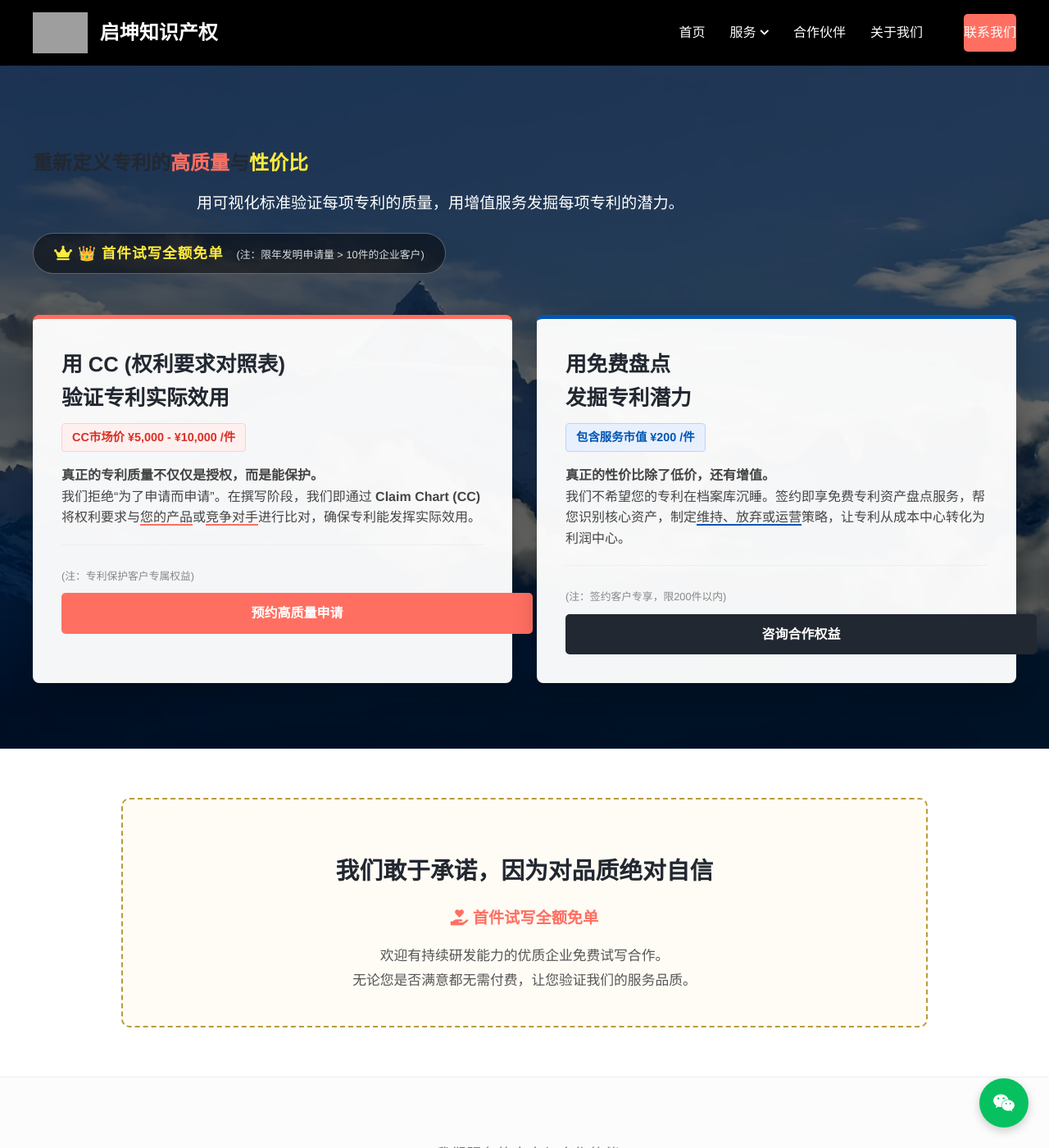
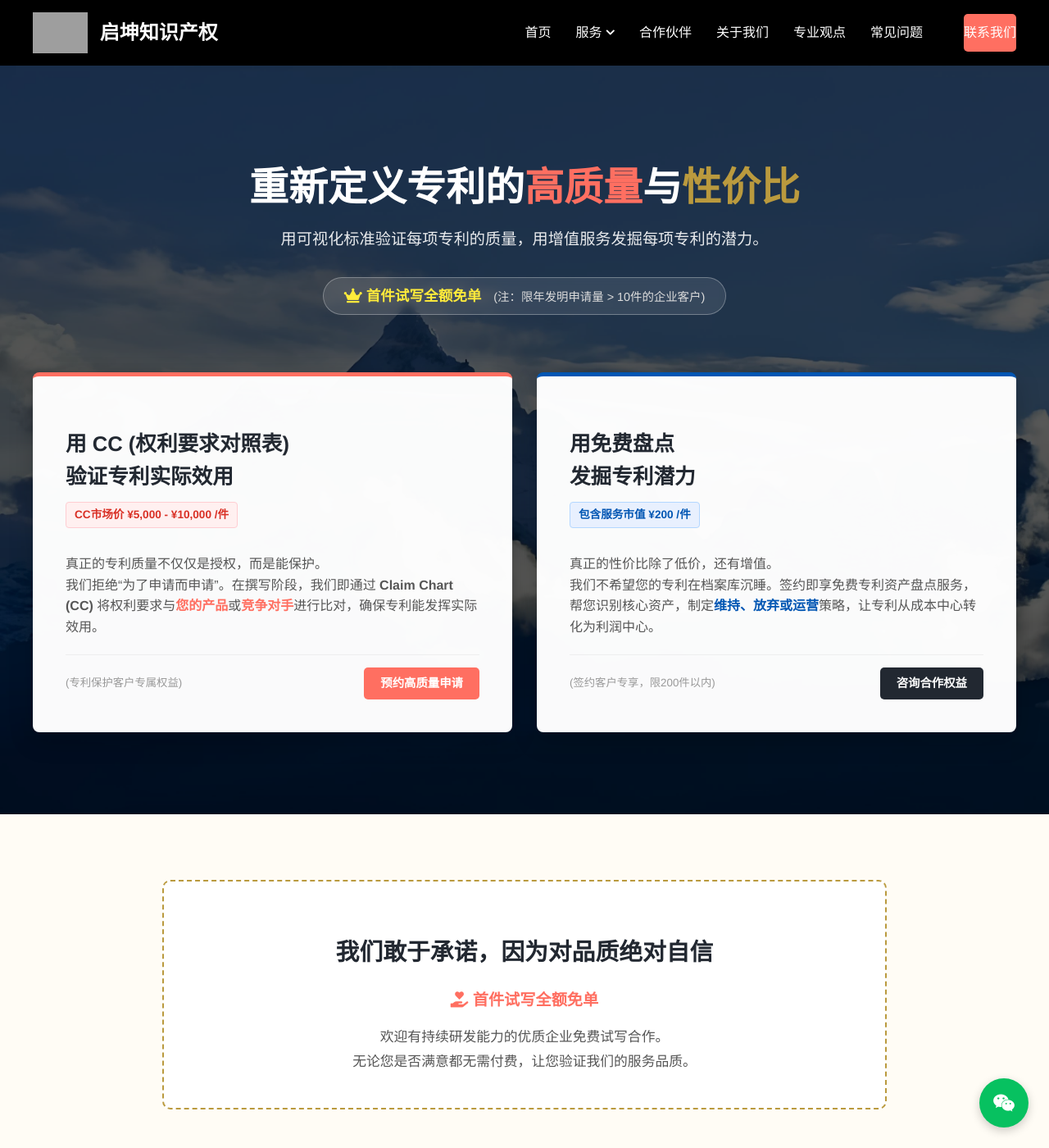
Before and after one commit to inventmain/qikunip, a Jekyll site: the page index-1.html, which Jekyll copies as it is, in a window 1280 px wide and 1400 px high. Shown: the whole window at 82% size. Built offline with Jekyll 4.4.1, drawn with Linux system fonts in a browser that asks for light colours; some of the changed text lies outside the part shown; grey boxes are pictures that could not be loaded.

Commit message:
Update index-1.html

```diff
--- a/index-1.html
+++ b/index-1.html
@@ -3,16 +3,17 @@
 <head>
     <meta charset="UTF-8">
     <meta name="viewport" content="width=device-width, initial-scale=1.0">
-    <meta name="description" content="启坤专家团队，提供高价值专利申请与免费专利盘点服务。首件试写全额免单，赠送Claim Chart，重新定义专利的高质量与性价比。">
-    <meta name="keywords" content="高价值专利, 专利盘点, 专利代理, 启坤, Claim Chart, 专利申请, 专利免费盘点">
+    <meta name="description" content="启坤专家团队，提供全生命周期的专利价值管理服务。首件试写全额免单，赠送Claim Chart，重新定义专利的高质量与性价比。">
+    <meta name="keywords" content="高价值专利, 专利盘点, 专利代理, 启坤, Claim Chart, 专利申请, 专利投资">
     <title>启坤知识产权 - 重新定义专利高质量与性价比</title>
     <link rel="icon" href="https://user-assets.sxlcdn.com/images/1191000/FrjHVpeHT7qVJm905hWVKcg62gZx.jpeg">
     <link rel="stylesheet" href="https://cdnjs.cloudflare.com/ajax/libs/font-awesome/5.15.4/css/all.min.css">
     <style>
+        /* --- 1. 原有样式完全保留 --- */
         :root {
-            --primary-color: #0056b3; /* 蓝色：代表专业、资产 */
-            --secondary-color: #ba9a3e; /* 金色：代表价值、性价比 */
-            --cta-color: #ff6f61; /* 红/橙色：代表进攻、高质量、行动 */
+            --primary-color: #0056b3;
+            --secondary-color: #ba9a3e;
+            --cta-color: #ff6f61;
             --dark-color: #222831;
             --light-color: #ffffff;
             --gray-color: #f4f4f4;
@@ -41,32 +42,79 @@
         .dropdown-menu a { display: block; padding: 10px 20px; color: var(--light-color); white-space: nowrap; }
         .dropdown-menu a:hover { background-color: rgba(255, 255, 255, 0.1); }
 
-        /* 按钮通用样式 */
         .btn-main { background: var(--cta-color); color: var(--light-color); padding: 12px 30px; border-radius: 5px; text-decoration: none; font-weight: bold; display: inline-block; transition: background 0.3s; border: none; cursor: pointer; }
         .btn-main:hover { background: #e65a4c; }
         .nav-contact-btn { padding: 12px 40px; margin-left: 20px; border-radius: 5px; background: var(--cta-color); color: var(--light-color); font-weight: bold; text-decoration: none; white-space: nowrap; transition: background .3s; }
         .nav-contact-btn:hover { background: #e65a4c; }
 
-        /* Hero Section 样式优化 */
         .section-bg { position: relative; background-size: cover; background-position: center; color: var(--light-color); }
-        .section-bg::before { content: ''; position: absolute; top: 0; left: 0; right: 0; bottom: 0; background-color: rgba(0, 0, 0, 0.6); z-index: 1; }
+        .section-bg::before { content: ''; position: absolute; top: 0; left: 0; right: 0; bottom: 0; background-color: rgba(0, 0, 0, 0.65); z-index: 1; } /* 稍微加深遮罩以突出文字 */
         .section-bg > .container { position: relative; z-index: 2; }
+        .section-bg h1, .section-bg h2, .section-bg .subtitle { color: var(--light-color); }
 
-        /* 信任承诺版块 */
-        .trust-promise-section { background: #fff; padding: 60px 0; border-bottom: 1px solid #eee; }
-        .trust-box { border: 2px dashed var(--secondary-color); padding: 40px; border-radius: 10px; text-align: center; background: #fffcf5; max-width: 900px; margin: 0 auto; }
+        /* Hero 基础样式调整，适应新内容 */
+        .hero { padding: 80px 0 100px 0; text-align: center; } /* 底部留白给卡片 */
+        .hero h1 { font-size: 3em; margin-bottom: 20px; line-height: 1.2; }
+        .hero .subtitle { font-size: 1.2em; max-width: 800px; margin: 0 auto 30px auto; font-weight: 300; opacity: 0.9; }
 
-        /* 通用板块样式 */
-        .logo-wall-section { padding: 60px 0; background-color: #fcfcfc; }
+        /* --- 2. 新增：Hero区域专用样式 (保持简洁) --- */
+        .hero-tag {
+            display: inline-block;
+            background: rgba(255, 255, 255, 0.1);
+            border: 1px solid rgba(255, 255, 255, 0.3);
+            padding: 8px 25px;
+            border-radius: 50px;
+            margin-bottom: 50px;
+            backdrop-filter: blur(5px);
+        }
+
+        /* Hero内部的双卡片 Grid */
+        .hero-grid {
+            display: grid;
+            grid-template-columns: repeat(auto-fit, minmax(350px, 1fr));
+            gap: 30px;
+            text-align: left; /* 卡片内部左对齐 */
+            margin-top: 20px;
+        }
+
+        /* Hero 卡片样式 (基于 service-card 微调) */
+        .hero-card {
+            background: rgba(255, 255, 255, 0.98);
+            padding: 40px;
+            border-radius: 8px;
+            box-shadow: 0 10px 30px rgba(0,0,0,0.2);
+            color: var(--dark-color);
+            position: relative;
+            transition: transform 0.3s ease;
+        }
+        .hero-card:hover { transform: translateY(-5px); }
+        .hero-card h2 { text-align: left; font-size: 1.6em; margin-bottom: 10px; color: var(--dark-color); }
+        .hero-card p { color: #555; margin-bottom: 20px; font-size: 1em; }
+
+        /* 价值标签样式 */
+        .value-tag {
+            display: inline-block;
+            padding: 4px 10px;
+            border-radius: 4px;
+            font-size: 0.85em;
+            font-weight: bold;
+            margin-bottom: 15px;
+        }
+
+        /* --- 3. 后续板块复用原有样式类 --- */
+        .logo-wall-section { padding: 60px 0; background-color: var(--light-color); }
         .logo-wall-section h3 { text-align: center; font-style: italic; color: #777; margin-bottom: 40px; font-weight: normal; }
         .logo-wall { overflow: hidden; position: relative; }
         .logo-slider { display: flex; width: fit-content; }
         .logo-slider.row-1 { animation: scroll-left 40s linear infinite; }
         .logo-slider.row-2 { animation: scroll-right 40s linear infinite; }
-        .logo-slider img { height: 60px; margin: 0 40px; filter: grayscale(100%); opacity: 0.6; transition: all 0.3s ease; }
-        .logo-slider img:hover { filter: grayscale(0%); opacity: 1; }
+        .logo-slider img { height: 70px; margin: 0 40px; filter: grayscale(30%); opacity: 0.85; transition: all 0.3s ease; }
+        .logo-slider img:hover { filter: grayscale(0%); opacity: 1; transform: scale(1.1); }
         @keyframes scroll-left { 0% { transform: translateX(0); } 100% { transform: translateX(-50%); } }
         @keyframes scroll-right { 0% { transform: translateX(-50%); } 100% { transform: translateX(0); } }
+
+        .trust-section { padding: 80px 0; background: #fffcf5; border-bottom: 1px solid #eee; }
+        .trust-content { max-width: 800px; margin: 0 auto; text-align: center; border: 2px dashed var(--secondary-color); padding: 40px; border-radius: 10px; background: #fff; }
 
         .team-section { background: var(--gray-color); padding: 80px 0; }
         .main-partners-grid { display: grid; grid-template-columns: repeat(auto-fit, minmax(400px, 1fr)); gap: 40px; margin-top: 40px; }
@@ -80,15 +128,17 @@
         .partner-card-simple { background: var(--light-color); padding: 25px; border-radius: 8px; box-shadow: 0 2px 8px rgba(0,0,0,0.06); }
         .partner-card-simple h3 { font-size: 1.3em; margin-top: 0; margin-bottom: 5px; }
         .partner-card-simple .title { font-size: 0.9em; color: var(--primary-color); font-weight: bold; margin-left: 8px; }
+        .partner-card-simple p { font-size: 0.95em; color: #444; margin-bottom: 0; }
 
         .final-cta { padding: 80px 0; background: var(--dark-color); color: var(--light-color); text-align: center; }
-        .final-cta h2 { color: var(--light-color); margin-bottom: 10px; }
+        .final-cta h2 { color: var(--light-color); }
 
         footer { background-color: var(--footer-bg); color: #ccc; padding: 40px 0; text-align: center; font-size: 14px; }
+        footer p { margin: 5px 0; }
         footer a { color: #ccc; text-decoration: none; }
         footer a:hover { text-decoration: underline; }
 
-        /* 移动端菜单 */
+        /* Mobile Nav & Responsive */
         .nav-toggle { display: none; background: none; border: none; cursor: pointer; padding: 10px; }
         .nav-toggle .hamburger { display: block; width: 25px; height: 2px; background-color: var(--light-color); position: relative; transition: transform 0.3s ease; }
         .nav-toggle .hamburger::before, .nav-toggle .hamburger::after { content: ''; position: absolute; left: 0; width: 100%; height: 2px; background-color: var(--light-color); transition: top 0.3s ease, bottom 0.3s ease, transform 0.3s ease; }
@@ -106,15 +155,21 @@
             .nav-links > li { margin: 15px 0; width: 100%; }
             .nav-links a.nav-contact-btn { margin: 20px 0 0 0; text-align: center; display: block; }
             .dropdown-menu { position: static; display: none; background: #111; box-shadow: none; padding-left: 15px;}
+            .dropdown:hover .dropdown-menu { display: block; }
         }
         @media (max-width: 768px) {
             h2 { font-size: 1.8em; }
+            .hero { padding: 60px 0; }
+            .hero h1 { font-size: 2em; }
             .hero-grid { grid-template-columns: 1fr; }
-            .main-partners-grid { grid-template-columns: 1fr; }
-            .trust-box { padding: 20px; }
+            .trust-content { padding: 20px; }
+            .main-partners-grid { grid-template-columns: 1fr; gap: 20px; }
+            .partner-card .header { flex-direction: column; text-align: center; }
+            .partner-card .header img { margin-right: 0; margin-bottom: 15px; }
+            .logo-slider img { height: 45px; margin: 0 20px; }
         }
 
-        /* 客服悬浮窗 & 弹窗 */
+        /* Contact Modal & Floating Button */
         .floating-contact-btn { position: fixed; right: 25px; bottom: 25px; z-index: 1050; }
         .floating-contact-btn button { background: #07C160; border: none; border-radius: 50%; width: 60px; height: 60px; box-shadow: 0 4px 12px rgba(0,0,0,0.2); color: var(--light-color); font-size: 24px; display: flex; align-items: center; justify-content: center; cursor: pointer; transition: background-color 0.3s; }
         .floating-contact-btn button:hover { background: #06AD56; }
@@ -126,7 +181,6 @@
         .contact-modal-content img { max-width: 180px; width: 100%; margin-bottom: 15px; }
         .contact-modal-content p { margin: 10px 0; font-size: 1.1em; }
         .contact-modal-content a { color: var(--primary-color); text-decoration: none; font-weight: bold; }
-
     </style>
 </head>
 <body>
@@ -150,69 +204,57 @@
                 </li>
                 <li><a href="partners.html">合作伙伴</a></li>
                 <li><a href="about.html">关于我们</a></li>
+                <li><a href="insights.html">专业观点</a></li>
+                <li><a href="faq.html">常见问题</a></li>
                 <li><a href="#" class="nav-contact-btn open-contact-modal-trigger">联系我们</a></li>
             </ul>
         </div>
     </header>
 
     <main>
-        <section class="hero section-bg" style="background-image: url('images/hero-background.jpg'); padding: 80px 0;">
+        <section class="hero section-bg" style="background-image: url('images/hero-background.jpg');">
             <div class="container">
+                <h1>
+                    重新定义专利的<span style="color: var(--cta-color);">高质量</span>与<span style="color: var(--secondary-color);">性价比</span>
+                </h1>
+                <p class="subtitle">用可视化标准验证每项专利的质量，用增值服务发掘每项专利的潜力。</p>
 
-                <h1 style="margin-bottom: 15px;">
-                    重新定义专利的<span style="color: var(--cta-color);">高质量</span>与<span style="color: #ffeb3b;">性价比</span>
-                </h1>
-
-                <p class="subtitle" style="font-size: 1.2em; max-width: 800px; margin: 0 auto 20px; font-weight: 300;">
-                    用可视化标准验证每项专利的质量，用增值服务发掘每项专利的潜力。
-                </p>
-
-                <div style="margin-bottom: 50px; display: inline-block; background: rgba(0,0,0,0.5); border: 1px solid rgba(255,255,255,0.3); padding: 10px 25px; border-radius: 50px;">
-                    <span style="color: #ffeb3b; font-weight: bold; font-size: 1.1em; letter-spacing: 1px;">
-                        <i class="fas fa-crown"></i> 👑 首件试写全额免单
+                <div class="hero-tag">
+                    <span style="color: #ffeb3b; font-weight: bold; font-size: 1.1em;">
+                        <i class="fas fa-crown"></i> 首件试写全额免单
                     </span>
-                    <span style="color: #ddd; font-size: 0.8em; margin-left: 10px; font-weight: normal;">(注：限年发明申请量 > 10件的企业客户)</span>
+                    <span style="color: #ddd; font-size: 0.9em; margin-left: 10px;">(注：限年发明申请量 > 10件的企业客户)</span>
                 </div>
 
-                <div class="hero-grid" style="display: grid; grid-template-columns: repeat(auto-fit, minmax(350px, 1fr)); gap: 30px;">
+                <div class="hero-grid">
 
-                    <div class="hero-card" style="background: rgba(255,255,255,0.96); padding: 35px; border-radius: 8px; color: var(--dark-color); text-align: left; border-top: 5px solid var(--cta-color); box-shadow: 0 10px 30px rgba(0,0,0,0.2); position: relative;">
-
-                        <div style="margin-bottom:15px;">
-                            <h2 style="font-size: 1.6em; margin:0 0 10px 0; text-align: left;">用 CC (权利要求对照表)<br>验证专利实际效用</h2>
-                            <span style="background: #fff0f0; color: #d93025; border: 1px solid #ffcdd2; padding: 5px 12px; border-radius: 4px; font-size: 0.9em; font-weight:bold; display: inline-block;">
-                                CC市场价 ¥5,000 - ¥10,000 /件
-                            </span>
+                    <div class="hero-card" style="border-top: 5px solid var(--cta-color);">
+                        <h2>用 CC (权利要求对照表)<br>验证专利实际效用</h2>
+                        <div class="value-tag" style="background: #fff0f0; color: #d93025; border: 1px solid #ffcdd2;">
+                            CC市场价 ¥5,000 - ¥10,000 /件
                         </div>
-
-                        <p style="font-size: 1em; color: #444; margin-bottom: 20px; line-height: 1.6;">
-                            <strong>真正的专利质量不仅仅是授权，而是能保护。</strong><br>
-                            我们拒绝“为了申请而申请”。在撰写阶段，我们即通过 <strong>Claim Chart (CC)</strong> 将权利要求与<span style="border-bottom: 2px solid var(--cta-color);">您的产品</span>或<span style="border-bottom: 2px solid var(--cta-color);">竞争对手</span>进行比对，确保专利能发挥实际效用。
+                        <p>
+                            真正的专利质量不仅仅是授权，而是能保护。<br>
+                            我们拒绝“为了申请而申请”。在撰写阶段，我们即通过 <strong>Claim Chart (CC)</strong> 将权利要求与<span style="color: var(--cta-color); font-weight:bold;">您的产品</span>或<span style="color: var(--cta-color); font-weight:bold;">竞争对手</span>进行比对，确保专利能发挥实际效用。
                         </p>
-
-                        <div style="border-top: 1px solid #eee; padding-top: 15px; margin-top: auto;">
-                            <p style="font-size: 0.8em; color: #888; margin-bottom: 10px;">(注：专利保护客户专属权益)</p>
-                            <a href="#" class="btn-main open-contact-modal-trigger" style="width: 100%; text-align: center;">预约高质量申请</a>
+                        <div style="border-top: 1px solid #eee; padding-top: 15px; margin-top: auto; display: flex; justify-content: space-between; align-items: center;">
+                            <small style="color: #999;">(专利保护客户专属权益)</small>
+                            <a href="#" class="btn-main open-contact-modal-trigger" style="padding: 8px 20px; font-size: 0.9em;">预约高质量申请</a>
                         </div>
                     </div>
 
-                    <div class="hero-card" style="background: rgba(255,255,255,0.96); padding: 35px; border-radius: 8px; color: var(--dark-color); text-align: left; border-top: 5px solid var(--primary-color); box-shadow: 0 10px 30px rgba(0,0,0,0.2); position: relative;">
-
-                        <div style="margin-bottom:15px;">
-                            <h2 style="font-size: 1.6em; margin:0 0 10px 0; text-align: left;">用免费盘点<br>发掘专利潜力</h2>
-                            <span style="background: #e8f0fe; color: var(--primary-color); border: 1px solid #b3d7ff; padding: 5px 12px; border-radius: 4px; font-size: 0.9em; font-weight:bold; display: inline-block;">
-                                包含服务市值 ¥200 /件
-                            </span>
+                    <div class="hero-card" style="border-top: 5px solid var(--primary-color);">
+                        <h2>用免费盘点<br>发掘专利潜力</h2>
+                        <div class="value-tag" style="background: #e8f0fe; color: var(--primary-color); border: 1px solid #b3d7ff;">
+                            包含服务市值 ¥200 /件
                         </div>
-
-                        <p style="font-size: 1em; color: #444; margin-bottom: 20px; line-height: 1.6;">
-                            <strong>真正的性价比除了低价，还有增值。</strong><br>
-                            我们不希望您的专利在档案库沉睡。签约即享免费专利资产盘点服务，帮您识别核心资产，制定<span style="border-bottom: 2px solid var(--primary-color);">维持、放弃或运营</span>策略，让专利从成本中心转化为利润中心。
+                        <p>
+                            真正的性价比除了低价，还有增值。<br>
+                            我们不希望您的专利在档案库沉睡。签约即享免费专利资产盘点服务，帮您识别核心资产，制定<span style="color: var(--primary-color); font-weight:bold;">维持、放弃或运营</span>策略，让专利从成本中心转化为利润中心。
                         </p>
-
-                        <div style="border-top: 1px solid #eee; padding-top: 15px; margin-top: auto;">
-                            <p style="font-size: 0.8em; color: #888; margin-bottom: 10px;">(注：签约客户专享，限200件以内)</p>
-                            <a href="#" class="btn-main open-contact-modal-trigger" style="background: var(--dark-color); width: 100%; text-align: center;">咨询合作权益</a>
+                        <div style="border-top: 1px solid #eee; padding-top: 15px; margin-top: auto; display: flex; justify-content: space-between; align-items: center;">
+                            <small style="color: #999;">(签约客户专享，限200件以内)</small>
+                            <a href="#" class="btn-main open-contact-modal-trigger" style="background: var(--dark-color); padding: 8px 20px; font-size: 0.9em;">咨询合作权益</a>
                         </div>
                     </div>
 
@@ -220,14 +262,14 @@
             </div>
         </section>
 
-        <section class="trust-promise-section">
+        <section class="trust-section">
             <div class="container">
-                <div class="trust-box">
+                <div class="trust-content">
                     <h2 style="font-size: 1.8em; margin-bottom: 20px;">我们敢于承诺，因为对品质绝对自信</h2>
                     <div style="font-size: 1.2em; color: var(--cta-color); font-weight: bold; margin-bottom: 15px;">
                         <i class="fas fa-hand-holding-heart"></i> 首件试写全额免单
                     </div>
-                    <p style="font-size: 1.05em; color: #555; max-width: 700px; margin: 0 auto; line-height: 1.8;">
+                    <p style="font-size: 1.05em; color: #555; line-height: 1.8; margin: 0;">
                         欢迎有持续研发能力的优质企业免费试写合作。<br>
                         无论您是否满意都无需付费，让您验证我们的服务品质。
                     </p>
@@ -249,7 +291,8 @@
 
         <section class="team-section">
             <div class="container">
-                <h2 class="text-center">一群真正懂得将专利变为财富的专家</h2>
+                <h2 class="text-center">一群真正懂得如何将专利变为财富的专家</h2>
+
                 <div class="main-partners-grid">
                     <div class="partner-card">
                         <div class="header">
@@ -266,6 +309,25 @@
                         <p>18年行业经验，曾任国家知识产权局专利审查员。他能在商业、政策和法律之间找到平衡点。</p>
                     </div>
                 </div>
+
+                <div class="other-partners-grid">
+                    <div class="partner-card-simple">
+                        <h3>谭梁镌<span class="title">合伙人</span></h3>
+                        <p>独特的“技术发明者”+“法律守护者”背景。</p>
+                    </div>
+                    <div class="partner-card-simple">
+                        <h3>吴晓佟<span class="title">合伙人</span></h3>
+                        <p>13年大客户服务经验，您最可靠的“项目管家”。</p>
+                    </div>
+                    <div class="partner-card-simple">
+                        <h3>黄可峻<span class="title">合伙人</span></h3>
+                        <p>国内顶尖的生物医药领域IP专家。</p>
+                    </div>
+                     <div class="partner-card-simple">
+                        <h3>周奇<span class="title">顾问合伙人</span></h3>
+                        <p>曾主导中国移动、百度、美团等巨头的知产战略。</p>
+                    </div>
+                </div>
             </div>
         </section>
 
@@ -273,7 +335,7 @@
             <div class="container">
                 <h2>好服务，试试便知。</h2>
                 <p style="margin: 20px 0 30px; font-size: 1.2em; opacity: 0.9;">立即联系我们，预约首件免费高价值申请体验。</p>
-                <a href="#" class="btn-main open-contact-modal-trigger" style="padding: 15px 50px; font-size: 1.2em;">联系专属顾问</a>
+                <a href="#" class="btn-main open-contact-modal-trigger">联系专属顾问</a>
             </div>
         </section>
     </main>
@@ -296,13 +358,15 @@
     <footer>
         <div class="container">
             <p>北京启坤知识产权代理有限公司 | 机构代码：11655</p>
-            <p>联系电话: <a href="tel:010-82696906">010-8269 6906</a> | 邮箱: <a href="mailto:contact@qikunip.com">contact@qikunip.com</a></p>
-            <p>版权所有 © 北京启坤知识产权代理有限公司. All rights reserved. | <a href="https://beian.miit.gov.cn/" target="_blank">京ICP备19020611号-1</a></p>
+            <p>北京办公室：北京市东城区王府井大街219号王府国际中心7层</p>
+            <p>上海办公室：上海市徐汇区天钥桥路333号腾飞大厦5层</p>
+            <p>联系电话: <a href="tel:010-82696906" style="color: #ccc; text-decoration: none;">010-8269 6906</a> | 邮箱: <a href="mailto:contact@qikunip.com" style="color: #ccc; text-decoration: none;">contact@qikunip.com</a></p>
+            <p>版权所有 © 北京启坤知识产权代理有限公司. All rights reserved. | <a href="https://beian.miit.gov.cn/" target="_blank" style="color: #ccc; text-decoration: none;">京ICP备19020611号-1</a></p>
         </div>
     </footer>
 
     <script>
-        // 移动端菜单逻辑
+        // 移动端菜单
         const navToggle = document.querySelector('.nav-toggle');
         const body = document.body;
         navToggle.addEventListener('click', () => { body.classList.toggle('nav-open'); });
```
Also changed, not shown: other parts of index-1.html (+0 -1 lines).
